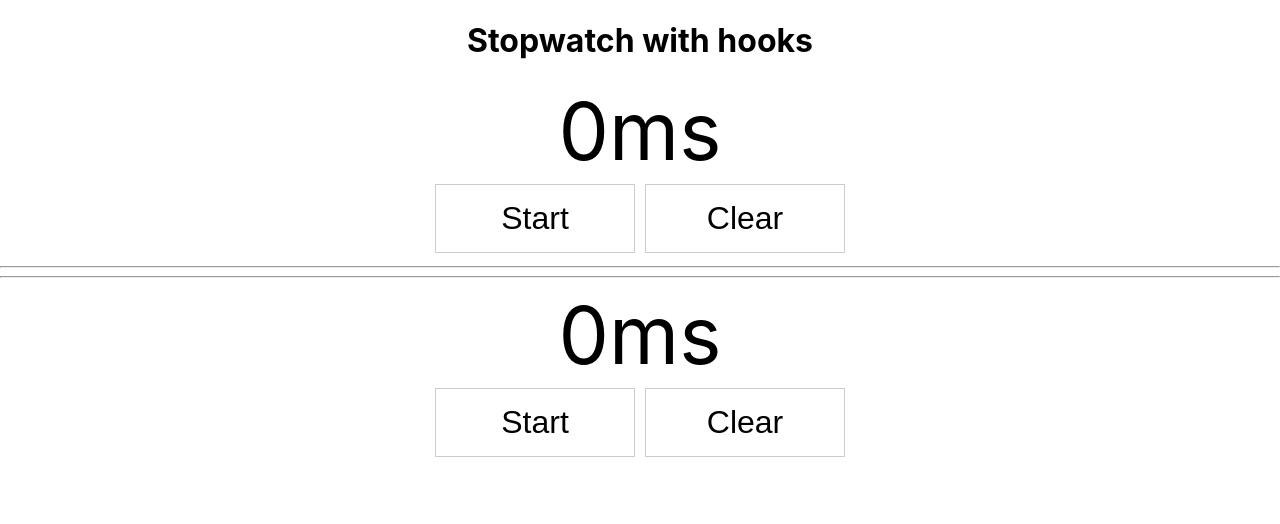
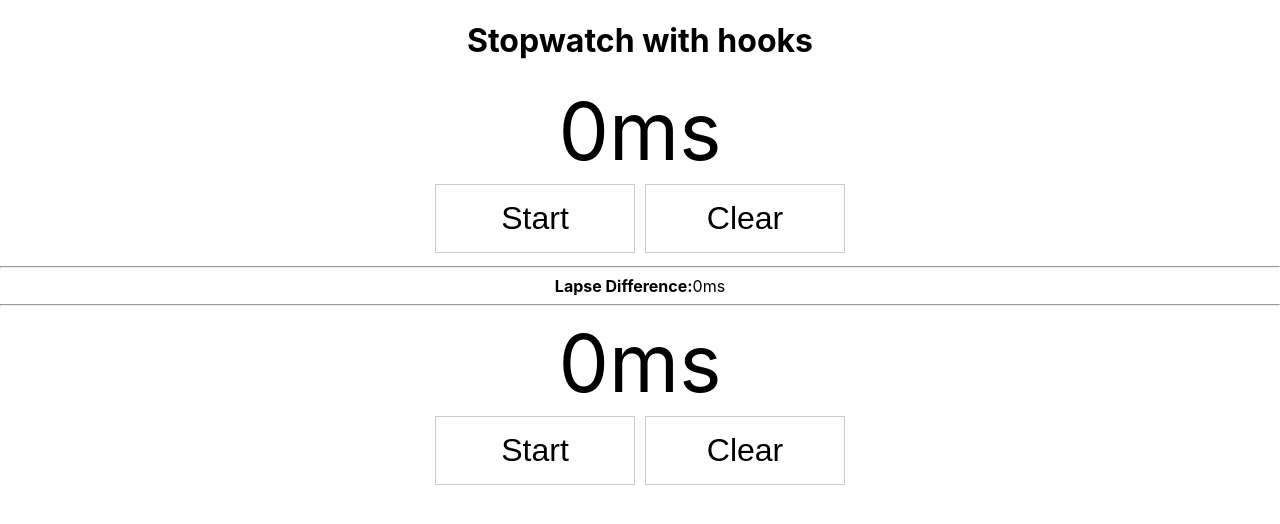
Before and after one commit to CLTPayne/react-hooks-exploration, a React (Create React App) app: page / in a window 1280 px wide. Shown: the top 524 px of the page. Built offline with nearby package versions, Linux system fonts and the light colour scheme.

Commit message:
Add lapse time difference between stopwatches

```diff
--- a/src/Stopwatch.js
+++ b/src/Stopwatch.js
@@ -57,6 +57,11 @@ export default function Stopwatch() {
         Clear
       </button>
       <hr />
+      <strong>Lapse Difference:</strong>
+      <span>
+        {stopwatchOne.lapse - stopwatchTwo.lapse}
+        ms
+      </span>
       <hr />
       <label
         style={{
```
